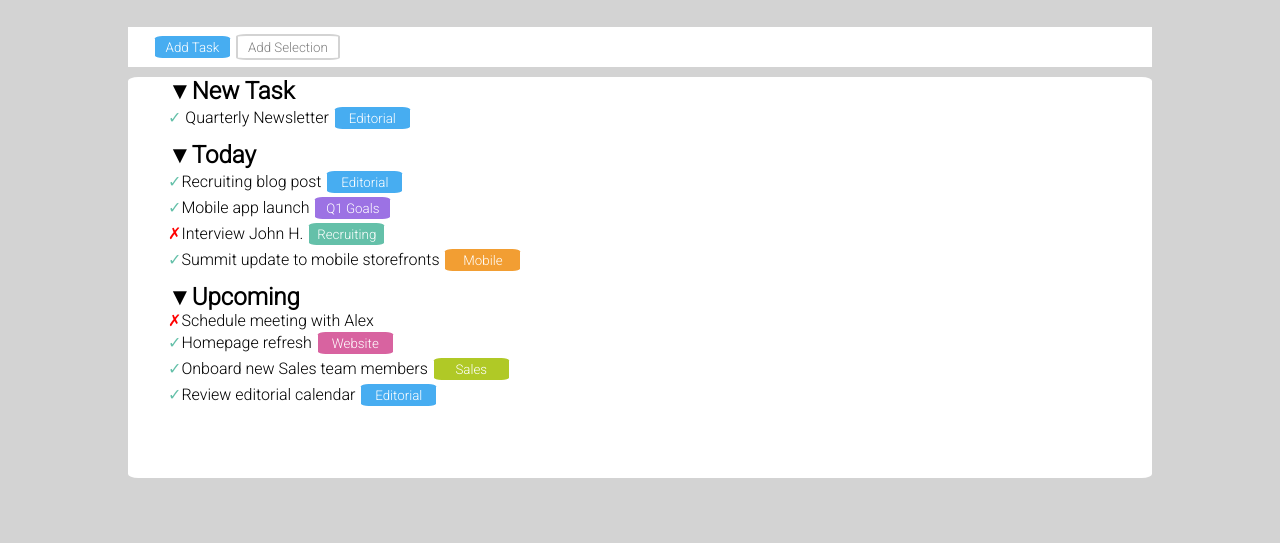
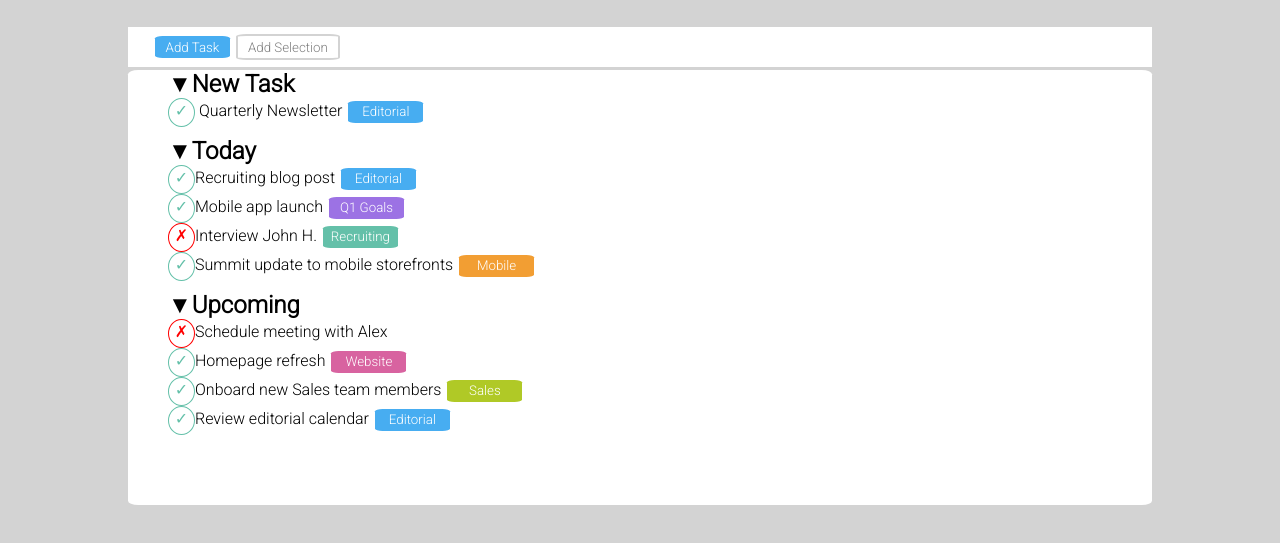
Before and after one commit to Aligern/html-css-toboolist, a plain HTML site: page index.html in a window 1280 px wide. Shown: the part 65-608 px from the top of the page. Drawn offline with Linux system fonts and the light colour scheme.

Commit message:
added style to entitites

```diff
--- a/index.html
+++ b/index.html
@@ -4,57 +4,95 @@
     <meta charset="UTF-8">
     <meta name="viewport" content="width=device-width, initial-scale=1.0">
     <link rel="stylesheet" href="css/style.css">
-    <link rel="preconnect" href="https://fonts.googleapis.com">
+    <link rel="preconnect" href="https://fonts.googleapis.com" >
     <link rel="preconnect" href="https://fonts.gstatic.com" crossorigin>
-<link href="https://fonts.googleapis.com/css2?family=Roboto:wght@300&display=swap" rel="stylesheet">
+    <link
+      href="https://fonts.googleapis.com/css2?family=Roboto:wght@300&display=swap"
+      rel="stylesheet">
     <title>toboolist</title>
   </head>
-
   <body>
     <!-- header -->
     <header class="background-white">
-        <img src="img/logo.png" alt="">
+      <img src="img/logo.png" alt="Logo">
       <h1>Toboolist</h1>
     </header>
 
     <!-- button -->
     <div class="background-white margin" id="button-margin">
       <button class="button-border button-blue text-white">Add Task</button>
-        <button class="text-gray background-white" id="button-border2">Add Selection</button>
+      <button class="text-gray background-white" id="button-border2">
+        Add Selection
+      </button>
     </div>
-
     <!-- main -->
     <main class="background-white margin" id="main-margin">
-
-        <div class="div-margin">
+      <div>
         <h2><span>&#9660;</span>New Task</h2>
         <ul>
           <li>
-                   <span class="entity-green">&check;</span> Quarterly Newsletter <button class="button-border button-blue text-white">Editorial</button>
+            <span class="entity-radio entity-green">&check;</span> Quarterly Newsletter
+            <button class="button-border button-blue text-white">
+              Editorial
+            </button>
           </li>
         </ul>
       </div>
-
       <div class="div-margin">
         <h2><span>&#9660;</span>Today</h2>
         <ul>
-                <li><span class="entity-green">&check;</span>Recruiting blog post <button class="button-border button-blue text-white">Editorial</button></li>
-                <li><span class="entity-green">&check;</span>Mobile app launch <button class="button-border button-purple text-white">Q1 Goals</button></li>
-                <li><span class="entity-red">&cross;</span>Interview John H. <button class="button-border button-green text-white">Recruiting</button></li>
-                <li><span class="entity-green">&check;</span>Summit update to mobile storefronts <button class="button-border text-white button-orange">Mobile</button></li>
+          <li>
+            <span class="entity-radio entity-green">&check;</span>Recruiting blog post
+            <button class="button-border button-blue text-white">
+              Editorial
+            </button>
+          </li>
+          <li>
+            <span class="entity-radio entity-green">&check;</span>Mobile app launch
+            <button class="button-border button-purple text-white">
+              Q1 Goals
+            </button>
+          </li>
+          <li>
+            <span class="entity-radio entity-red">&cross;</span>Interview John H.
+            <button class="button-border button-green text-white">
+              Recruiting
+            </button>
+          </li>
+          <li>
+            <span class="entity-radio entity-green">&check;</span>Summit update to mobile
+            storefronts
+            <button class="button-border text-white button-orange">
+              Mobile
+            </button>
+          </li>
         </ul>
       </div>
-
       <div class="div-margin">
         <h2><span>&#9660;</span>Upcoming</h2>
         <ul>
-                <li><span class="entity-red">&cross;</span>Schedule meeting with Alex</li>
-                <li><span class="entity-green">&check;</span>Homepage refresh <button class="button-border button-pink text-white">Website</button></li>
-                <li><span class="entity-green">&check;</span>Onboard new Sales team members <button class="button-border button-lime text-white">Sales</button></li>
-                <li><span class="entity-green">&check;</span>Review editorial calendar <button class="button-border button-blue text-white">Editorial</button></li>
+          <li>
+            <span class="entity-radio entity-red">&cross;</span>Schedule meeting with Alex
+          </li>
+          <li>
+            <span class="entity-radio entity-green">&check;</span>Homepage refresh
+            <button class="button-border button-pink text-white">
+              Website
+            </button>
+          </li>
+          <li>
+            <span class="entity-radio entity-green">&check;</span>Onboard new Sales team
+            members
+            <button class="button-border button-lime text-white">Sales</button>
+          </li>
+          <li>
+            <span class="entity-radio entity-green">&check;</span>Review editorial calendar
+            <button class="button-border button-blue text-white">
+              Editorial
+            </button>
+          </li>
         </ul>
       </div>
-
     </main>
   </body>
 </html>
```
Lines whose indentation alone changed are shown as unchanged.
